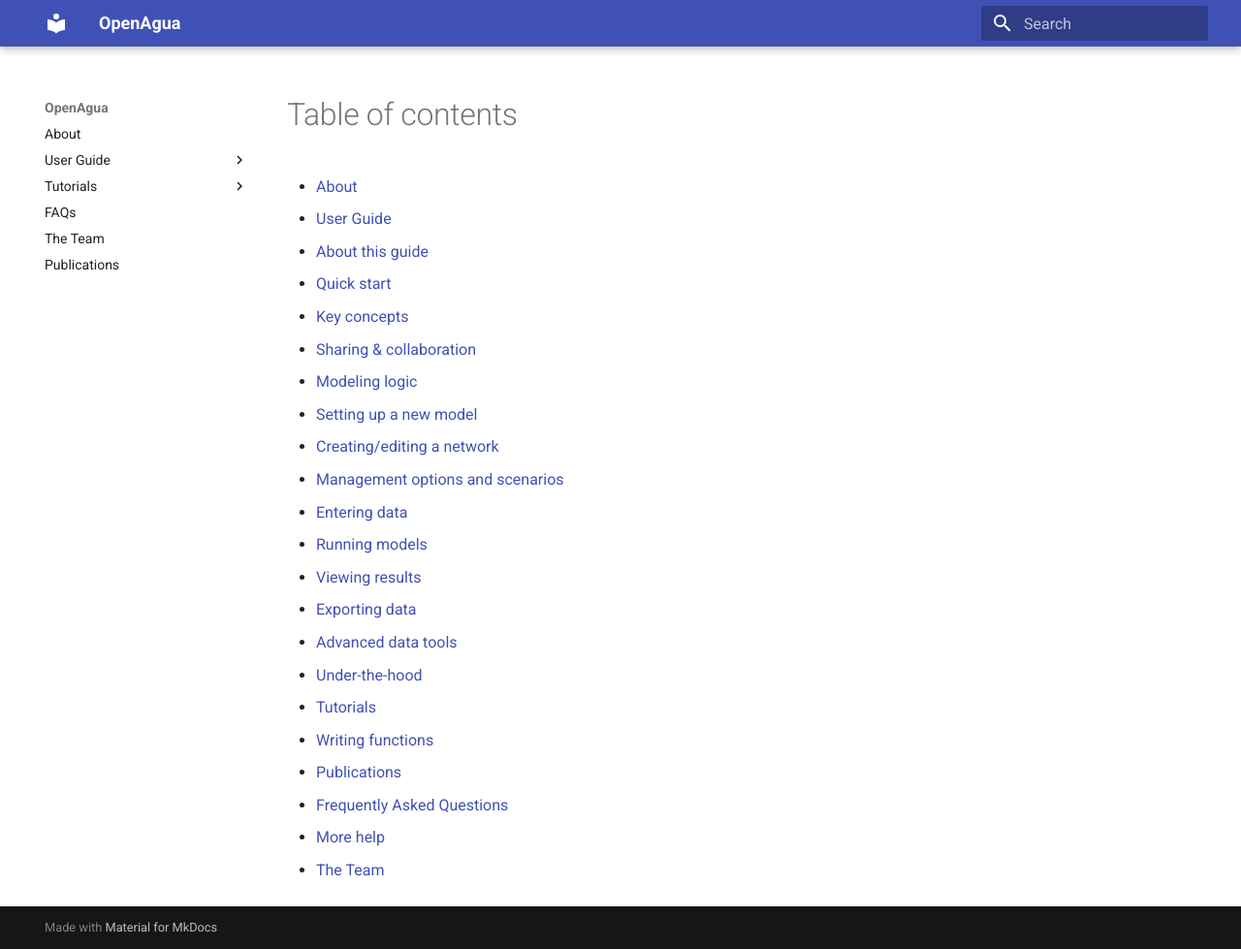
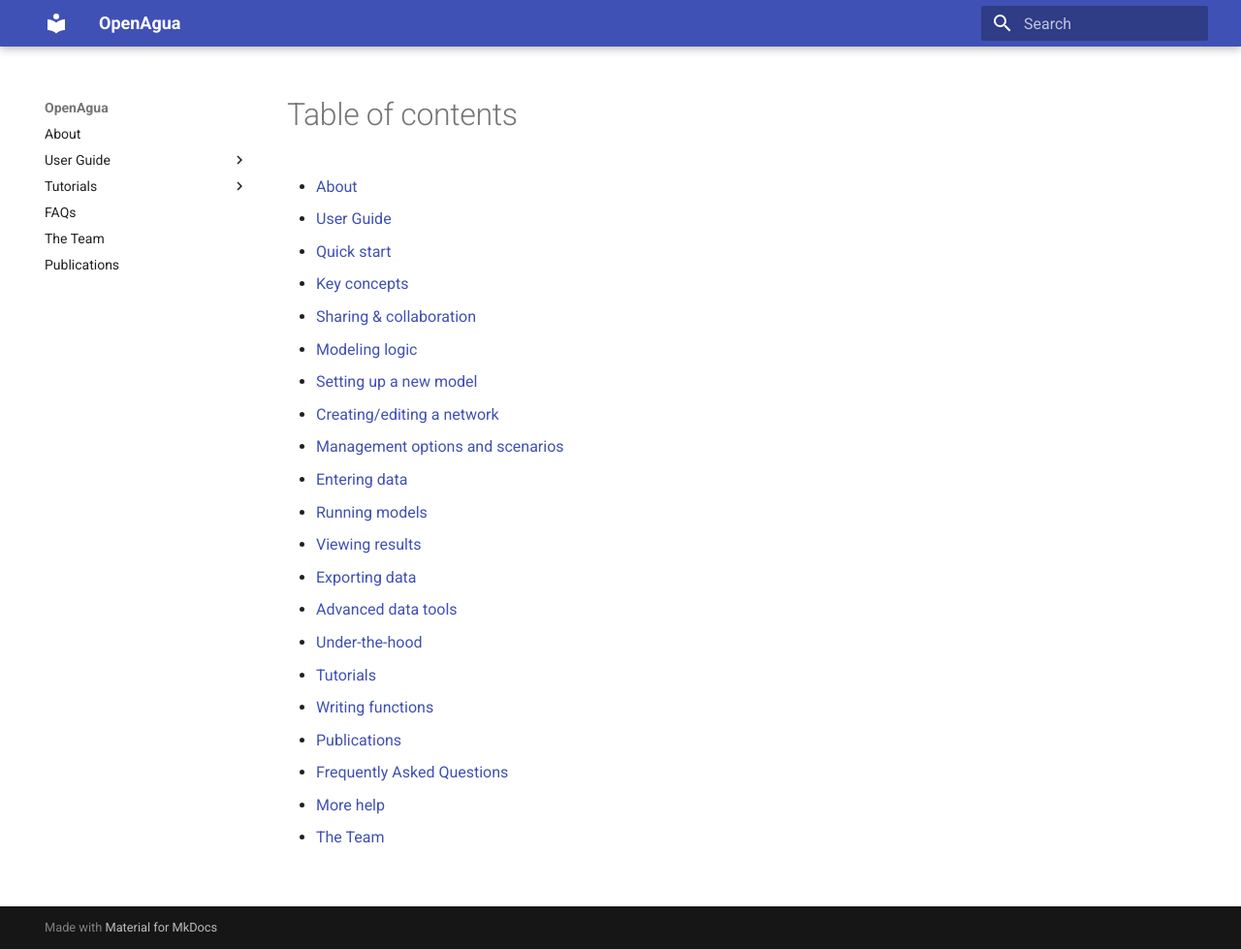
Before and after one commit to OpenAgua/openagua-documentation, an MkDocs documentation site: the page built from docs/SUMMARY.md, in a window 1280 px wide and 979 px high. Shown: the whole window at 97% size. Built offline with MkDocs 1.6.1 and Material for MkDocs 9.7.7, drawn with Linux system fonts in a browser that asks for light colours; old or Windows-style settings are respelled for this version of MkDocs.

Commit message:
Update SUMMARY.md

```diff
--- a/docs/SUMMARY.md
+++ b/docs/SUMMARY.md
@@ -2,7 +2,6 @@
 
 * [About](README.md)
 * [User Guide](user-guide/README.md)
-  * [About this guide](user-guide/about-this-guide.md)
   * [Quick start](user-guide/getting-started.md)
   * [Key concepts](user-guide/key-concepts.md)
   * [Sharing & collaboration](user-guide/collaboration.md)
```
